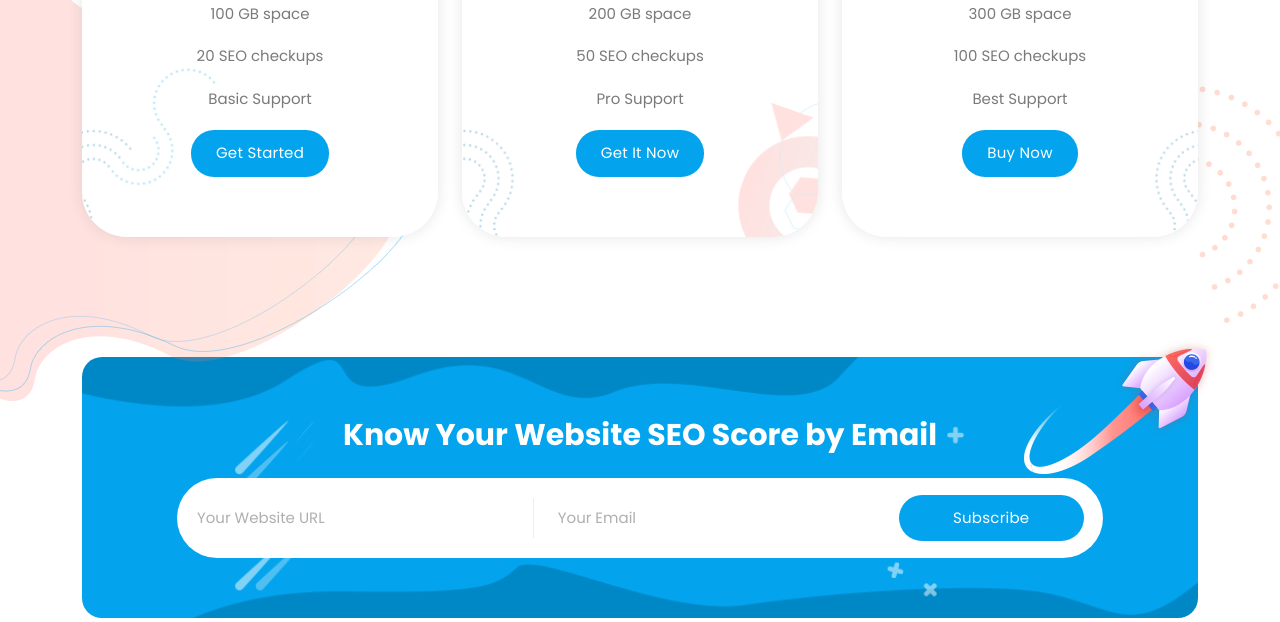
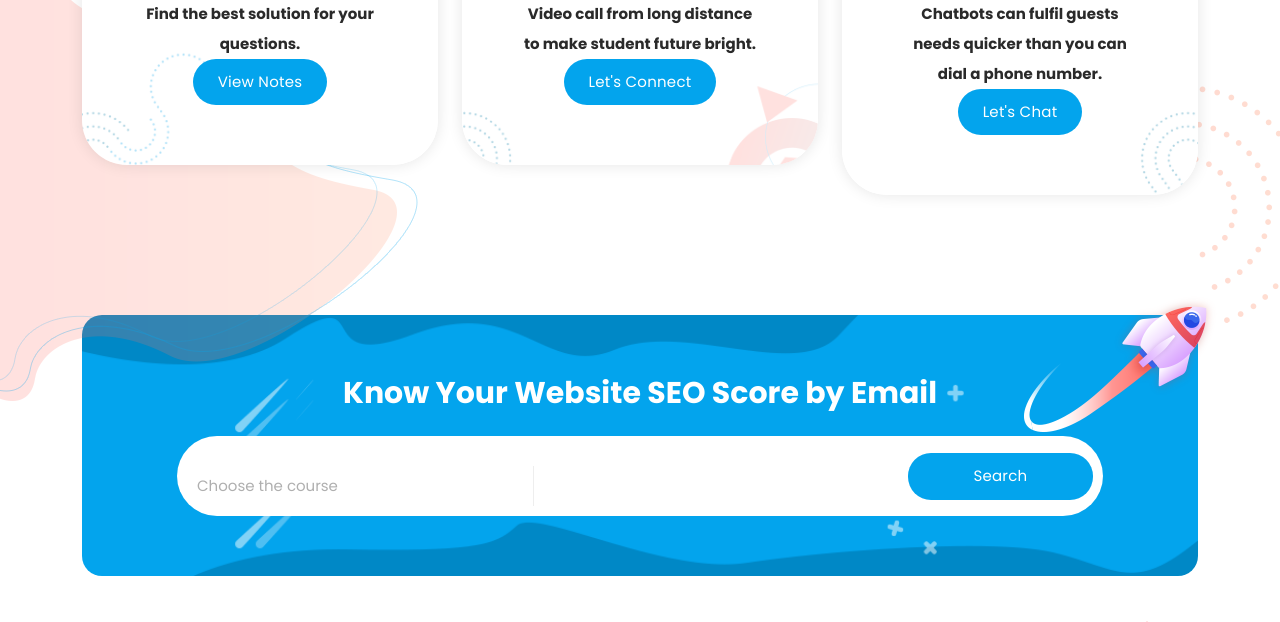
Before and after one commit to NagiPragalathan/Learning_Management_System, a Django app: page / in a window 1280 px wide. Shown: the part 3711-4333 px from the top of the page. Run offline with Django 4.2, Linux system fonts and the light colour scheme; some libraries are stand-ins or nearby versions.

Commit message:
changes in the index page

```diff
--- a/base/templates/home/index.html
+++ b/base/templates/home/index.html
@@ -450,49 +450,31 @@ https://templatemo.com/tm-565-onix-digital
       <div class="row">
         <div class="col-lg-4">
           <div class="item first-item">
-            <h4>Starter Plan</h4>
-            <em>$160/mo</em>
-            <span>$140</span>
-            <ul>
-              <li>10 Projects</li>
-              <li>100 GB space</li>
-              <li>20 SEO checkups</li>
-              <li>Basic Support</li>
-            </ul>
+            <h4>Notes</h4>
+              <div class="icon" style=width: 100% ;><img src="https://i.pinimg.com/originals/4d/00/8b/4d008b130bfc3d54968c88e9cf93c53b.jpg" alt="" style="border-radius: 15px;"></div>
+              <p><b>Find the best solution for your questions. </b></p>
               <div class="main-blue-button-hover">
-              <a href="#">Get Started</a>
+                <a href="#">View Notes</a>
               </div>
           </div>
         </div>
         <div class="col-lg-4">
           <div class="item second-item">
-            <h4>Standard Plan</h4>
-            <em>$240/mo</em>
-            <span>$200</span>
-            <ul>
-              <li>20 Projects</li>
-              <li>200 GB space</li>
-              <li>50 SEO checkups</li>
-              <li>Pro Support</li>
-            </ul>
+            <h4>Video meeting</h4>
+              <div class="icon" style=width: 100% ;><img src="https://luke14exchange.org/wp-content/uploads/2020/08/Orange-Video-Zoom-Icon.png" alt="" style="border-radius: 15px;"></div>
+              <p><b>Video call from long distance to make student future bright. </b></p>
               <div class="main-blue-button-hover">
-              <a href="#">Get it Now</a>
+                <a href="#">Let's Connect</a>
               </div>
           </div>
         </div>
         <div class="col-lg-4">
           <div class="item third-item">
-            <h4>Advanced Plan</h4>
-            <em>$360/mo</em>
-            <span>$280</span>
-            <ul>
-              <li>30 Projects</li>
-              <li>300 GB space</li>
-              <li>100 SEO checkups</li>
-              <li>Best Support</li>
-            </ul>
+            <h4>Chatbot</h4>
+              <div class="icon" style=width: 100% ;><img src="https://encrypted-tbn0.gstatic.com/images?q=tbn:ANd9GcSI0Eh1AQj0bsb-8wq1nqAFfjBF5MQu7XEOpg&usqp=CAU" alt="" style="border-radius: 15px;"></div>
+              <p><b>Chatbots can fulfil guests needs quicker than you can dial a phone number. </b></p>
               <div class="main-blue-button-hover">
-              <a href="#">Buy Now</a>
+                <a href="#">Let's Chat</a>
               </div>
           </div>
         </div>
@@ -508,10 +490,14 @@ https://templatemo.com/tm-565-onix-digital
             <div class="row">
               <div class="col-lg-10 offset-lg-1">
                 <h2>Know Your Website SEO Score by Email</h2>
-                <form id="subscribe" action="" method="get">
-                  <input type="text" name="website" id="website" placeholder="Your Website URL" required="">
-                  <input type="text" name="email" id="email" pattern="[^ @]*@[^ @]*" placeholder="Your Email" required="">
-                  <button type="submit" id="form-submit" class="main-button ">Subscribe</button>
+                <form style="
+                display: flex;
+                justify-content: space-between;
+                align-items: center;
+                flex-direction: row;
+            "id="subscribe" action="" method="get">
+                  <input type="text" name="website" id="website" placeholder="Choose the course" required="">
+                 <button  type="submit" id="form-submit" class="main-button ">Search</button>
                 </form>
               </div>
             </div>
```
Lines whose indentation alone changed are shown as unchanged.
